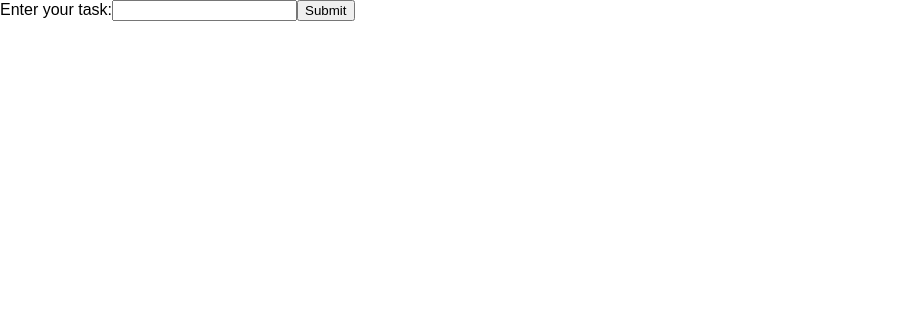
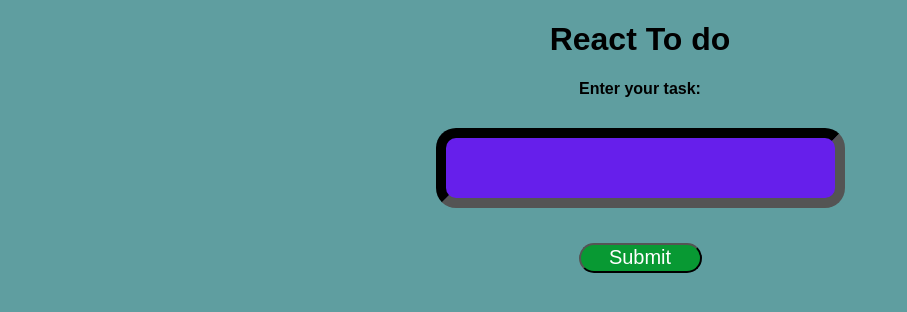
Before and after one commit to BorisSiman/Todo-Reactjs-App, a React app: page / in a window 1280 px wide. Shown: the top 312 px of the page, without its empty margins (0-907 px from the left). Built offline with nearby package versions, Linux system fonts and the light colour scheme.

Commit message:
feature branch

```diff
--- a/src/components/Tasks/Task/Task.js
+++ b/src/components/Tasks/Task/Task.js
@@ -1,9 +1,10 @@
 import React from 'react';
 import classes from './task.css';
 
+
 const task = (props) => {
     return (
-        <div className={classes.task}>
+        <div className={classes.lt}>
     {props.taskName}
     <button onClick={props.click}> Delete task </button>
     <button onClick={props.finished}> Finish task </button>
--- a/src/components/Tasks/Task/task.css
+++ b/src/components/Tasks/Task/task.css
@@ -0,0 +1,12 @@
+.lt {
+    text-decoration: line-through;
+}
+
+button{
+    color: white;
+    background: red;
+    width: 100px;
+    margin: 5px;
+    height: 30px;
+    border-radius: 20px;
+}
--- a/src/components/Tasks/Tasks.js
+++ b/src/components/Tasks/Tasks.js
@@ -4,6 +4,7 @@ import Task from './Task/Task';
 const tasks = (props) => props.singleTask.map((task, index) => {
     return (
         <Task
+        style = {props.style}
         click = {() => props.delete(index)}
         finished = {() => props.done(index)}
         taskName = {task.taskName}
--- /dev/null
+++ b/src/components/cockpit/Cockpit.css
@@ -0,0 +1,30 @@
+input{
+    background:rgb(102, 31, 235);
+    color: white;
+    border-radius: 20px;
+    width: 30%;
+    height: 40px;
+    border-width: 10px;
+    border-color:black;
+    margin: 30px;
+    font-weight: 700;
+    padding: 10px;
+    font-size: 20px;
+    text-align: center;
+}
+
+.sbutton{
+    background:rgb(8, 153, 51);
+    width: 10%;
+    height: 30px;
+    border-radius: 20px;
+    border-color: black;
+    font-size: 20px;
+    margin: 5px;
+
+}
+
+div{
+    font-weight: 700;
+    margin: 5px;
+}
--- a/src/components/cockpit/Cockpit.js
+++ b/src/components/cockpit/Cockpit.js
@@ -1,12 +1,16 @@
 import React from 'react';
+import classes from './Cockpit.css';
 
 import Hoc from '../../hoc/Hoc';
 
 const cockpit = (props) => {
     return (
     <Hoc>
-    <label>Enter your task:</label><input type='text' onClick={props.click} onChange={(event) => props.addTask(event)} value={props.task}/>
-    <button onClick={props.submitTask}>Submit</button>
+    <h1>React To do</h1>
+    <label>Enter your task:</label><br/>
+    <input type='text' onClick={props.click} onChange={(event) => props.addTask(event)} value={props.task}/>
+    <br/>
+    <button className={classes.sbutton} onClick={props.submitTask}>Submit</button>
       </Hoc>
     )}
 
--- a/src/containers/App.css
+++ b/src/containers/App.css
@@ -0,0 +1,7 @@
+.app{
+    text-align: center;
+    margin: 20px;
+}
+.style{
+    text-decoration: line-through;
+}
--- a/src/containers/App.js
+++ b/src/containers/App.js
@@ -1,5 +1,6 @@
 import React, { Component } from 'react';
 import UniqueId from 'react-html-id';
+import classes from './App.css';
 
 import Tasks from '../components/Tasks/Tasks';
 import Cockpit from '../components/cockpit/Cockpit';
@@ -24,7 +25,6 @@ class App extends Component {
   }
 
   finishTaskHandler = (taskIndex) => {
-  console.log('idk...')
   }
 
   submitTaskHandler = () => {
@@ -51,10 +51,11 @@ class App extends Component {
       singleTask={this.state.tasks}
       delete = {this.deleteTaskHandler}
       done = {this.finishTaskHandler}
+      style = {this.finishTaskHandler}
       />
     )
     return (
-      <div>
+      <div className={classes.app}>
       <Cockpit
       click = {this.deleteInputHandler}
       addTask = {this.addTaskHandler}
--- a/src/index.css
+++ b/src/index.css
@@ -2,4 +2,5 @@ body {
   margin: 0;
   padding: 0;
   font-family: sans-serif;
+  background: cadetblue;
 }
```
